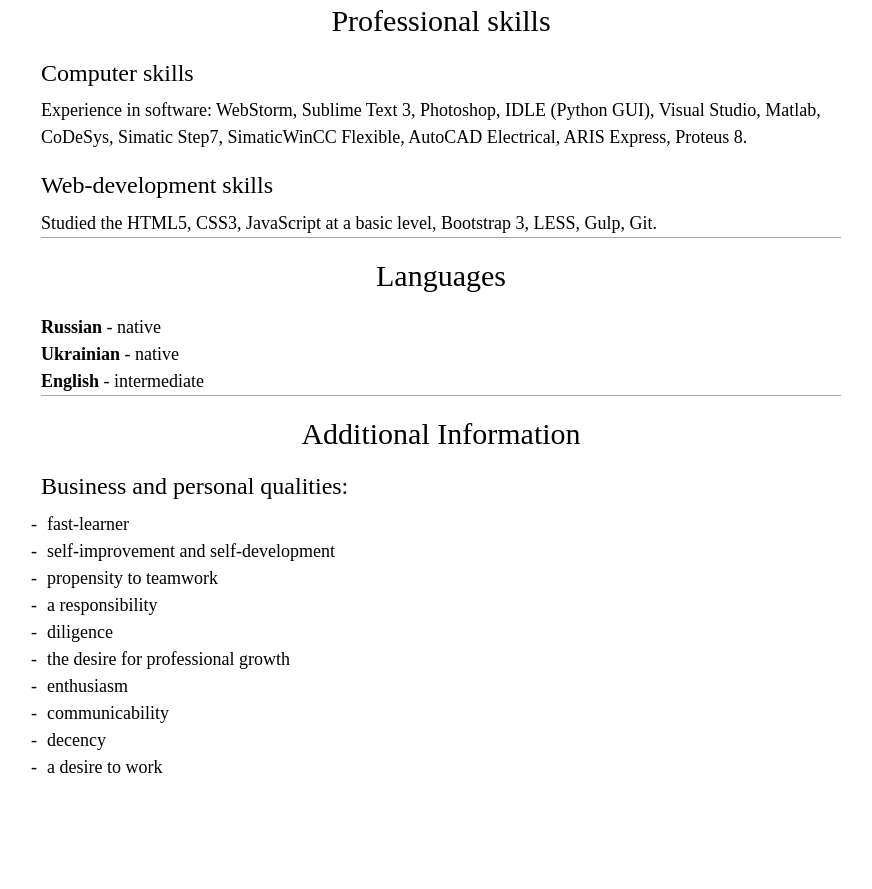
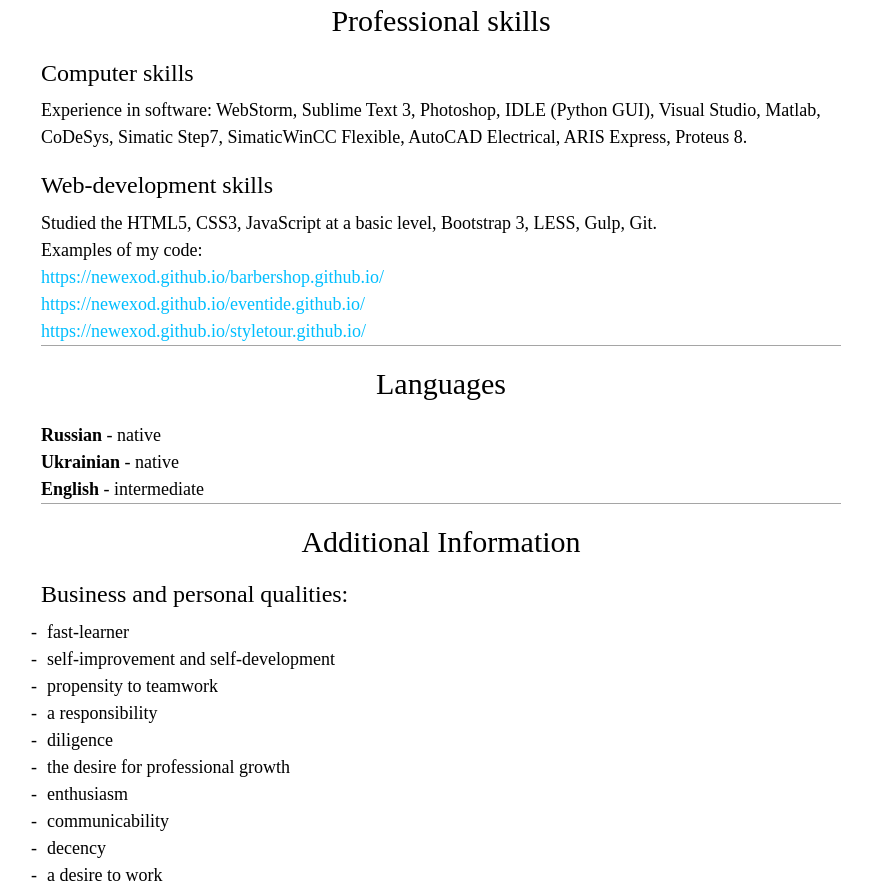
Before and after one commit to newexod/cv, a plain HTML site: page index.html in a window 1280 px wide. Shown: the part 866-1755 px from the top of the page, without its empty margins (199-1071 px from the left). Before the commit the page ends 1647 px from the top, so only its background shows below. Drawn offline with Linux system fonts and the light colour scheme.

Commit message:
input examples of my code

```diff
--- a/css/main.css
+++ b/css/main.css
@@ -36,6 +36,7 @@ span {
 }
 
 section {
+	// margin-bottom: 30px;
 	border-bottom: 1px solid #a5a5a5;
 }
 
@@ -59,6 +60,10 @@ section:last-child {
 	font-style: italic;
 }
 
+.skills ul li a {
+	color: #00beff;
+}
+
 .additional-information ul li:before {
 	content: '-';
 	position: relative;
--- a/index.html
+++ b/index.html
@@ -21,10 +21,10 @@
 						<a href="mailto:dimapulenko@gmail.com">dimapulenko@gmail.com</a>
 					</li>
 					<li>
-						<a href="https://www.linkedin.com/in/dmitriy-pulenko-766827121/">linkedin.com/dmitriy-pulenko/</a>
+						<a href="https://www.linkedin.com/in/dmitriy-pulenko-766827121/" target="_blank">linkedin.com/dmitriy-pulenko/</a>
 					</li>
 					<li>
-						<a href="https://github.com/newexod">github.com/newexod</a>
+						<a href="https://github.com/newexod" target="_blank">github.com/newexod</a>
 					</li>
 				</ul>
 			</div>
@@ -56,7 +56,18 @@
 			<p>Experience in software: WebStorm, Sublime Text 3, Photoshop, IDLE (Python GUI), Visual Studio, Matlab, CoDeSys, Simatic Step7, SimaticWinCC Flexible, AutoCAD Electrical, ARIS Express, Proteus 8.</p>
 			<h3>Web-development skills</h3>
 			<p>Studied the HTML5, CSS3, JavaScript at a basic level, Bootstrap 3, LESS, Gulp, Git.</p>
-
+			<p>Examples of my code:</p>
+			<ul>
+				<li>
+					<a href="https://newexod.github.io/barbershop.github.io/" target="_blank">https://newexod.github.io/barbershop.github.io/</a>
+				</li>
+				<li>
+					<a href="https://newexod.github.io/eventide.github.io/" target="_blank">https://newexod.github.io/eventide.github.io/</a>
+				</li>
+				<li>
+					<a href="https://newexod.github.io/styletour.github.io/" target="_blank">https://newexod.github.io/styletour.github.io/</a>
+				</li>
+			</ul>
 		</section>
 		<section class="lang">
 			<h2>Languages</h2>
```
